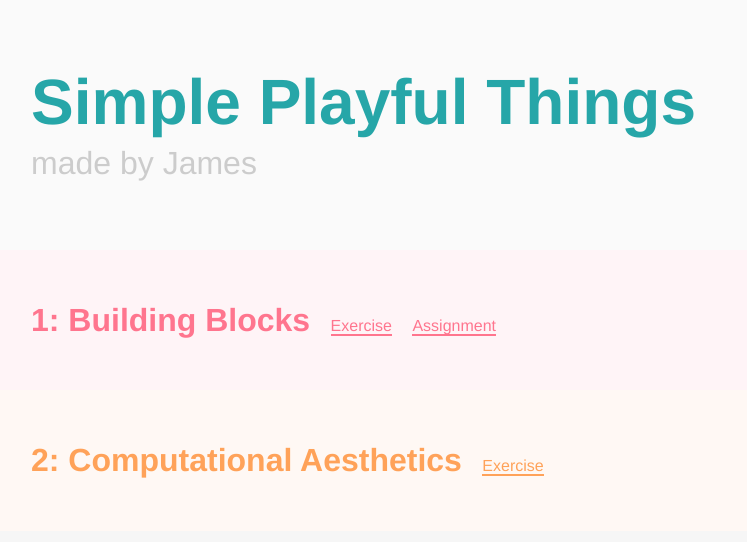
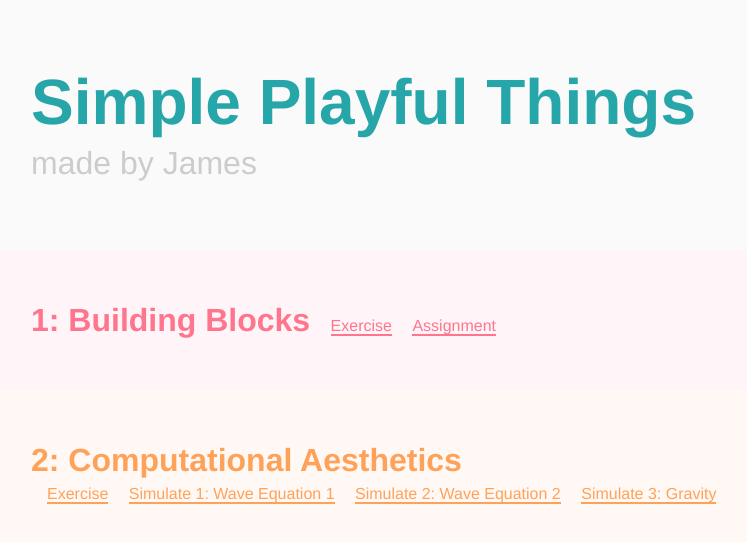
Before and after one commit to geekydatamonkey/exd-home, a website: page app/index.html in a window 1280 px wide. Shown: the top 542 px of the page, without its empty margins (161-908 px from the left). Drawn offline with nearby package versions, Linux system fonts and the light colour scheme; files that its build step writes are made by us from their sources.

Commit message:
added Week 2 assignments

```diff
--- a/app/index.html
+++ b/app/index.html
@@ -45,6 +45,9 @@
           <h2>2: Computational Aesthetics</h2>
           <ul>
             <li><a href="http://jjohnson136.studio.mcad.edu/exd-projects/exercise2">Exercise</a></li>
+            <li><a href="http://jjohnson136.studio.mcad.edu/exd-projects/assignment2.1">Simulate 1: Wave Equation 1</a></li>
+            <li><a href="http://jjohnson136.studio.mcad.edu/exd-projects/assignment2.2">Simulate 2: Wave Equation 2</a></li>
+            <li><a href="http://jjohnson136.studio.mcad.edu/exd-projects/assignment2.3">Simulate 3: Gravity</a></li>
           </ul>
         </div><!-- .container -->
       </article><!-- .post-thumb -->
```
